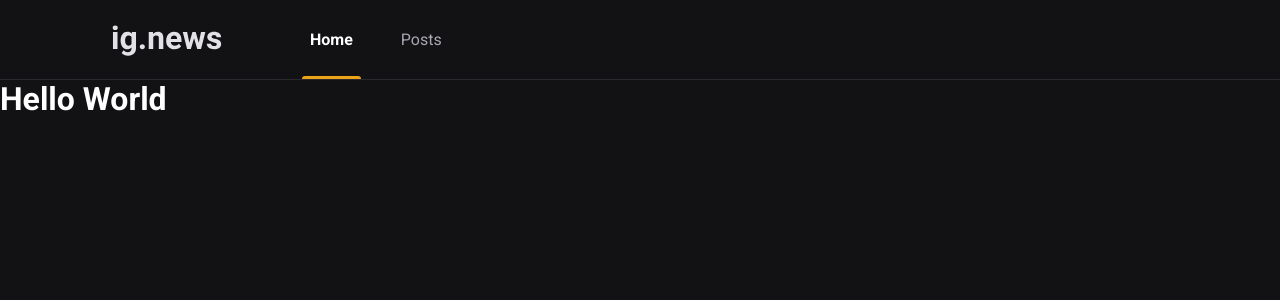
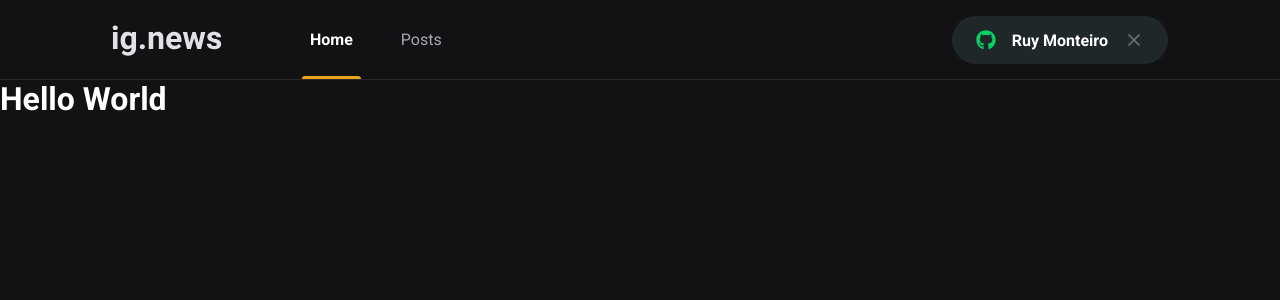
Before and after one commit to ruymon/ignews, a Next.js app: page / in a window 1280 px wide. Shown: the top 300 px of the page. Built offline with nearby package versions, Linux system fonts and the light colour scheme.

Commit message:
Sign in button component

```diff
--- a/package.json
+++ b/package.json
@@ -11,6 +11,7 @@
     "next": "12.0.7",
     "react": "17.0.2",
     "react-dom": "17.0.2",
+    "react-icons": "^4.3.1",
     "sass": "^1.44.0"
   },
   "devDependencies": {
--- a/src/components/Header/index.tsx
+++ b/src/components/Header/index.tsx
@@ -1,3 +1,4 @@
+import { SigninButton } from '../SigninButton';
 import styles from './styles.module.scss';
 
 export function Header() {
@@ -10,6 +11,8 @@
                     <a className={styles.active} href="#">Home</a>
                     <a href="#">Posts</a>
                 </nav>
+
+                <SigninButton />
             </div>
         </header>
     )
--- a/src/components/Header/styles.module.scss
+++ b/src/components/Header/styles.module.scss
@@ -53,4 +53,8 @@
         }
     }
 
+    button {
+        margin-left: auto;
+    };
+
 }
--- /dev/null
+++ b/src/components/SigninButton/index.tsx
@@ -0,0 +1,27 @@
+import { FaGithub } from 'react-icons/fa';
+import { FiX } from 'react-icons/fi';
+
+import styles from './styles.module.scss';
+
+export function SigninButton() {
+    const isUserLoggedIn = true;
+
+    return isUserLoggedIn ? (
+        <button
+            type="button"
+            className={styles.signinButton}
+        >
+            <FaGithub color="#04D361" />
+            Ruy Monteiro
+            <FiX color="#737380" className={styles.closeIcon} />
+        </button>
+    ) : (
+        <button
+            type="button"
+            className={styles.signinButton}
+        >
+            <FaGithub color="#EBA417" />
+            Sign in with Github
+        </button>
+    );
+  }
--- /dev/null
+++ b/src/components/SigninButton/styles.module.scss
@@ -0,0 +1,33 @@
+.signinButton {
+  height: 3rem;
+  border-radius: 3rem;
+  background: var(--gray-850);
+  border: 0;
+  padding: 0 1.5rem;
+
+  display: flex;
+  align-items: center;
+  justify-content: center;
+
+  color: var(--white);
+  font-weight: bold;
+
+  svg {
+    width: 20px;
+    height: 20px;
+  }
+
+  svg.closeIcon {
+    margin-left: 1rem;
+  }
+
+  svg:first-child {
+    margin-right: 1rem;
+  }
+
+  transition: filter 0.2s;
+
+  &:hover {
+    filter: brightness(0.8);
+  }
+}
--- a/src/styles/global.scss
+++ b/src/styles/global.scss
@@ -10,6 +10,7 @@
     --gray-100: #E1E1E6;
     --gray-300: #A8A8B3;
     --gray-800: #29292E;
+    --gray-850: #1F2729;
     --gray-900: #121214;
 
     --cyan-500: #61DAFB;
```
Also changed, not shown: 1 other file (tests, documents, lock files or other folders).
